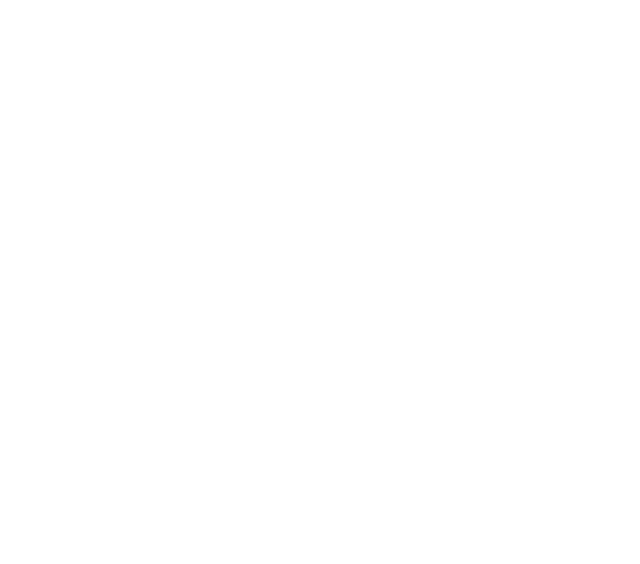
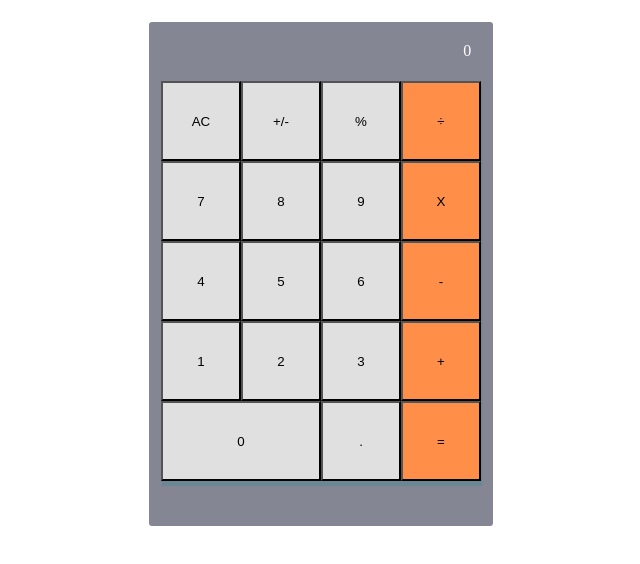
Before and after one commit to akbarsazish/Math-Magicians, a React (Create React App) app: page / in a window 1280 px wide. Shown: the top 564 px of the page, without its empty margins (319-959 px from the left). Built offline with nearby package versions, Linux system fonts and the light colour scheme.

Commit message:
define handle button prop and add to each button by onclick

```diff
--- a/src/components/Calculator.js
+++ b/src/components/Calculator.js
@@ -7,27 +7,27 @@
   result: PropTypes.string.isRequired,
 };
 
-const CalcButtons = () => (
+const CalcButtons = ({ handlButton }) => (
   <div className="calcContainer">
-    <button type="button" className="calcItem btn-number">AC</button>
-    <button type="button" className="calcItem btn-number">+/-</button>
-    <button type="button" className="calcItem btn-number">%</button>
-    <button type="button" className="calcItem btn-sign"> ÷ </button>
-    <button type="button" className="calcItem btn-number">7</button>
-    <button type="button" className="calcItem btn-number">8</button>
-    <button type="button" className="calcItem btn-number">9</button>
-    <button type="button" className="calcItem btn-sign">X</button>
-    <button type="button" className="calcItem btn-number">4</button>
-    <button type="button" className="calcItem btn-number">5</button>
-    <button type="button" className="calcItem btn-number">6</button>
-    <button type="button" className="calcItem btn-sign">-</button>
-    <button type="button" className="calcItem btn-number">1</button>
-    <button type="button" className="calcItem btn-number">2</button>
-    <button type="button" className="calcItem btn-number">3</button>
-    <button type="button" className="calcItem btn-sign">+</button>
-    <button type="button" className="calcItem btn-number btn-zero">0</button>
-    <button type="button" className="calcItem btn-number">.</button>
-    <button type="button" className="calcItem btn-sign"> = </button>
+    <button type="button" className="calcItem btn-number" onClick={() => handlButton('AC')}>AC</button>
+    <button type="button" className="calcItem btn-number" onClick={() => handlButton('+/-')}>+/-</button>
+    <button type="button" className="calcItem btn-number" onClick={() => handlButton('%')}>%</button>
+    <button type="button" className="calcItem btn-sign" onClick={() => handlButton('÷')}> ÷ </button>
+    <button type="button" className="calcItem btn-number" onClick={() => handlButton('7')}>7</button>
+    <button type="button" className="calcItem btn-number" onClick={() => handlButton('8')}>8</button>
+    <button type="button" className="calcItem btn-number" onClick={() => handlButton('9')}>9</button>
+    <button type="button" className="calcItem btn-sign" onClick={() => handlButton('x')}>X</button>
+    <button type="button" className="calcItem btn-number" onClick={() => handlButton('4')}>4</button>
+    <button type="button" className="calcItem btn-number" onClick={() => handlButton('5')}>5</button>
+    <button type="button" className="calcItem btn-number" onClick={() => handlButton('6')}>6</button>
+    <button type="button" className="calcItem btn-sign" onClick={() => handlButton('-')}>-</button>
+    <button type="button" className="calcItem btn-number" onClick={() => handlButton('1')}>1</button>
+    <button type="button" className="calcItem btn-number" onClick={() => handlButton('2')}>2</button>
+    <button type="button" className="calcItem btn-number" onClick={() => handlButton('3')}>3</button>
+    <button type="button" className="calcItem btn-sign" onClick={() => handlButton('+')}>+</button>
+    <button type="button" className="calcItem btn-number btn-zero" onClick={() => handlButton('0')}>0</button>
+    <button type="button" className="calcItem btn-number" onClick={() => handlButton('.')}>.</button>
+    <button type="button" className="calcItem btn-sign" onClick={() => handlButton('=')}> = </button>
   </div>
 );
 
@@ -36,10 +36,13 @@
   const handleClick = (buttonName) => {
     setData(calculate(data, buttonName));
   };
+
+  return (
     <section className="main">
       <ResultArea result={data.next || data.total || '0'} />
-      <CalcButtons />
+      <CalcButtons  handlButton={handleClick}/>
     </section>
+  );
 };
 
 export default Calculator;
```
